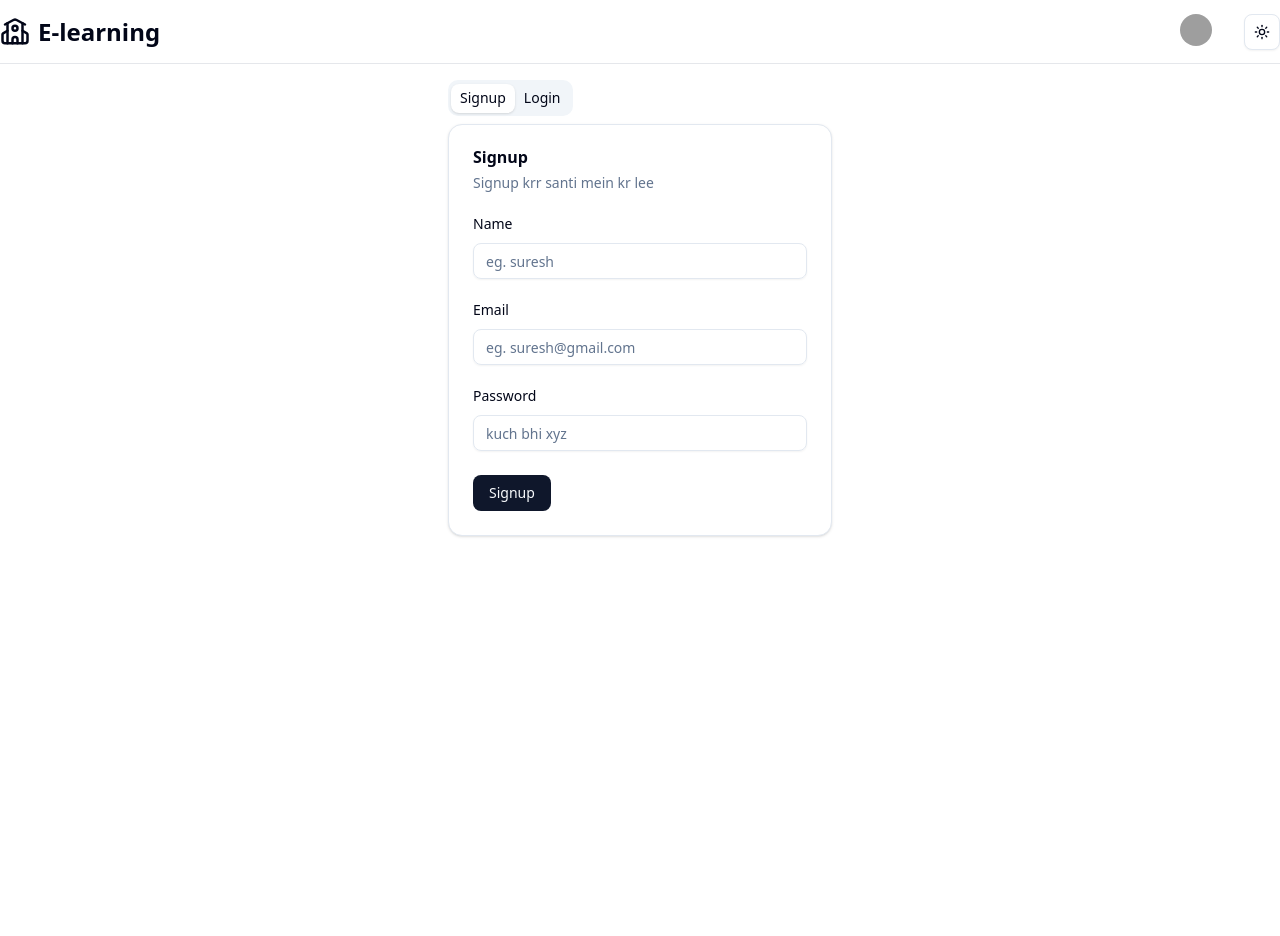
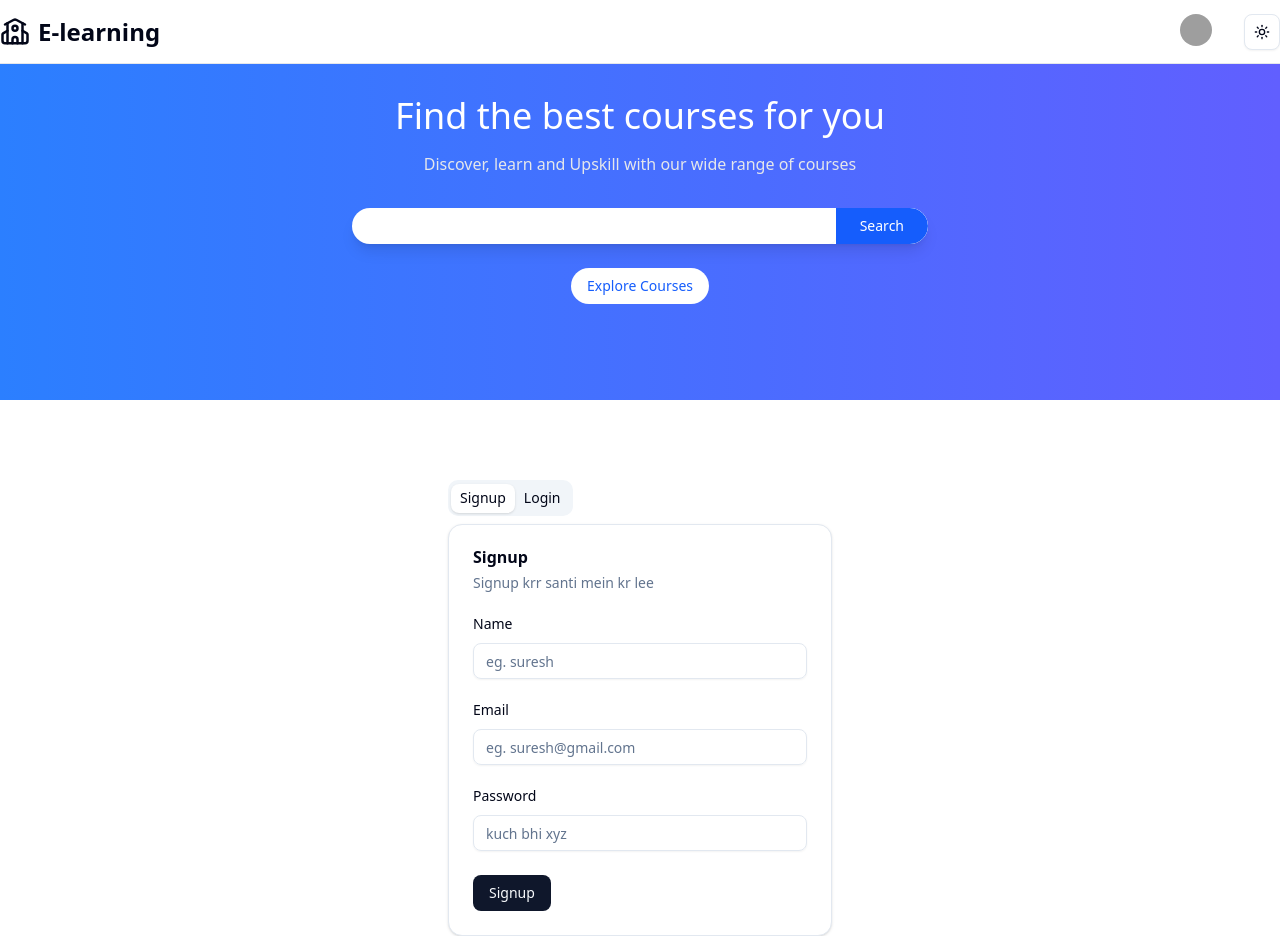
Before and after one commit to Sarvang18/LMS, a React (Vite) app in the folder client/: page / in a window 1280 px wide. Before the commit the page ends 800 px from the top, so only its background shows below. Built offline with nearby package versions, Linux system fonts and the light colour scheme; grey boxes are pictures that could not be loaded.

Commit message:
Hero section added

```diff
--- a/client/package.json
+++ b/client/package.json
@@ -23,6 +23,7 @@
     "react": "^19.2.0",
     "react-dom": "^19.2.0",
     "react-redux": "^9.2.0",
+    "react-router-dom": "^7.13.0",
     "sonner": "^2.0.7",
     "tailwind-merge": "^3.4.0",
     "tailwindcss": "^4.1.18"
--- a/client/src/App.jsx
+++ b/client/src/App.jsx
@@ -2,12 +2,14 @@
 import { Button } from './components/ui/button'
 import Navbar from "./components/Navbar.jsx"
 import Login from './pages/Login'
+import HeroSection from './pages/student/HeroSection'
 
 function App() {
 
   return (
     <div>
       <Navbar/>
+      <HeroSection />
       <Login />
     </div>
   )
--- /dev/null
+++ b/client/src/pages/student/HeroSection.jsx
@@ -0,0 +1,26 @@
+import { Button } from '@/components/ui/button'
+import { Input } from '@/components/ui/input'
+import React from 'react'
+
+const HeroSection = () => {
+  return (
+    <div className='relative bg-linear-to-r from-blue-500 to bg-indigo-500 dark:from-gray-800 dark:gray-900 py-24 px-4 text-center'>
+        <div className='max-w-3xl mx-auto '>
+            <h1 className='text-white text-4xl mb-4'>Find the best courses for you</h1>
+            <p className='text-gray-200 dark:gray-400 mb-8'>Discover, learn and Upskill with our wide range of courses</p>
+
+            <form action="" className='flex items-center bg-white dark:bg-gray-800 rounded-full shadow-lg overflow-hidden max-w-xl mx-auto mb-6'>
+                <Input
+                    type="text"
+                    className="grow border-none focus-visible:ring-0 px-6 py-3 text-gray-900 dark:text-gray-900 placeholder-gray-400 dark:placeholder-gray-500"
+                />
+                <Button className="bg-blue-600 dark:bg-blue-700 text-white px-6 py-3 rounded-r-full  hover:bg-blue-700 dark:hover:bg-blue-800">Search</Button>
+            </form>
+            <Button className="bg-white dark:bg-800 text-blue-600 rounded-full hover:bg-gray-200">Explore Courses</Button>
+        </div>
+
+    </div>
+  )
+}
+
+export default HeroSection
```
Also changed, not shown: 1 other file (tests, documents, lock files or other folders).
